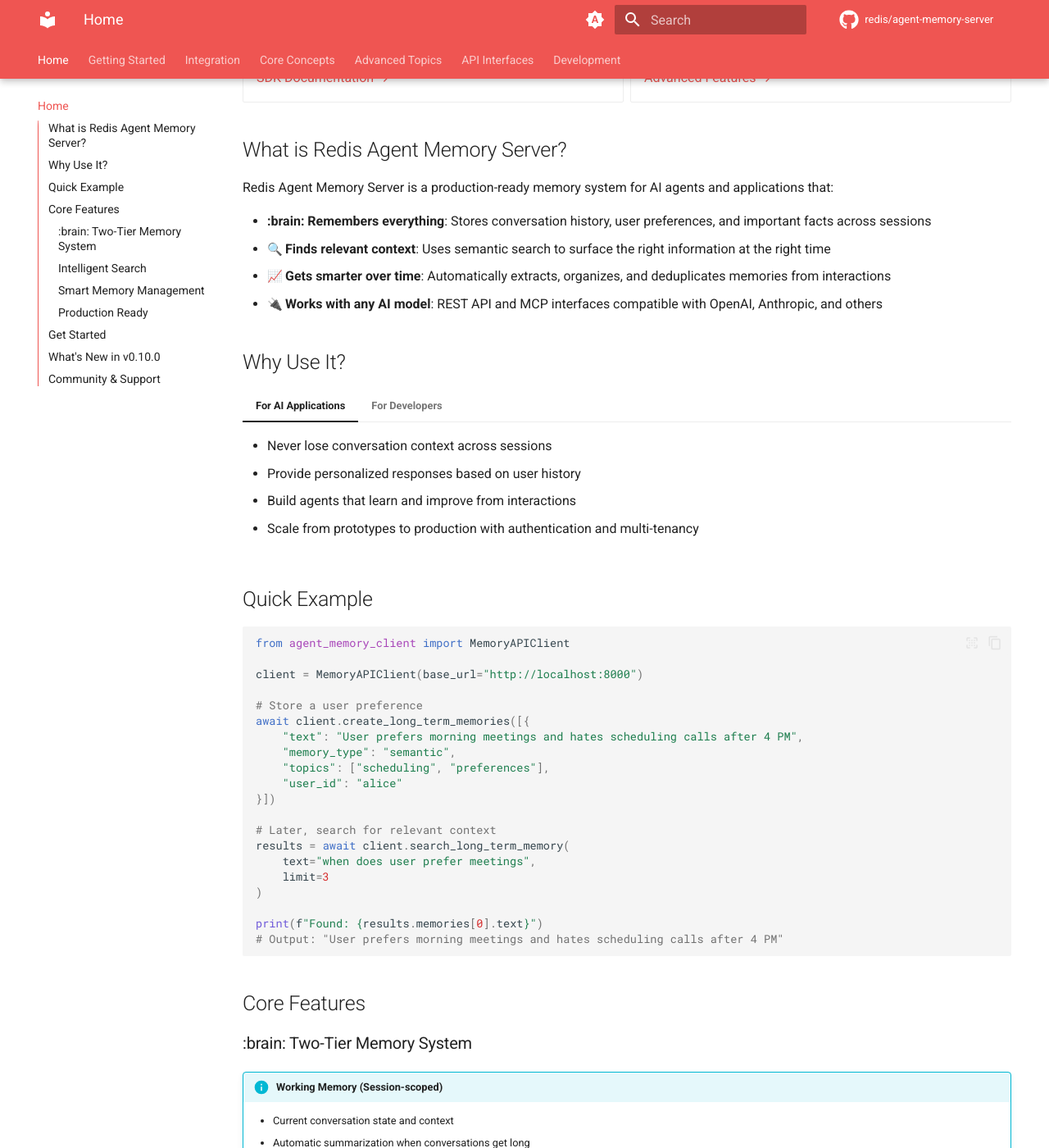
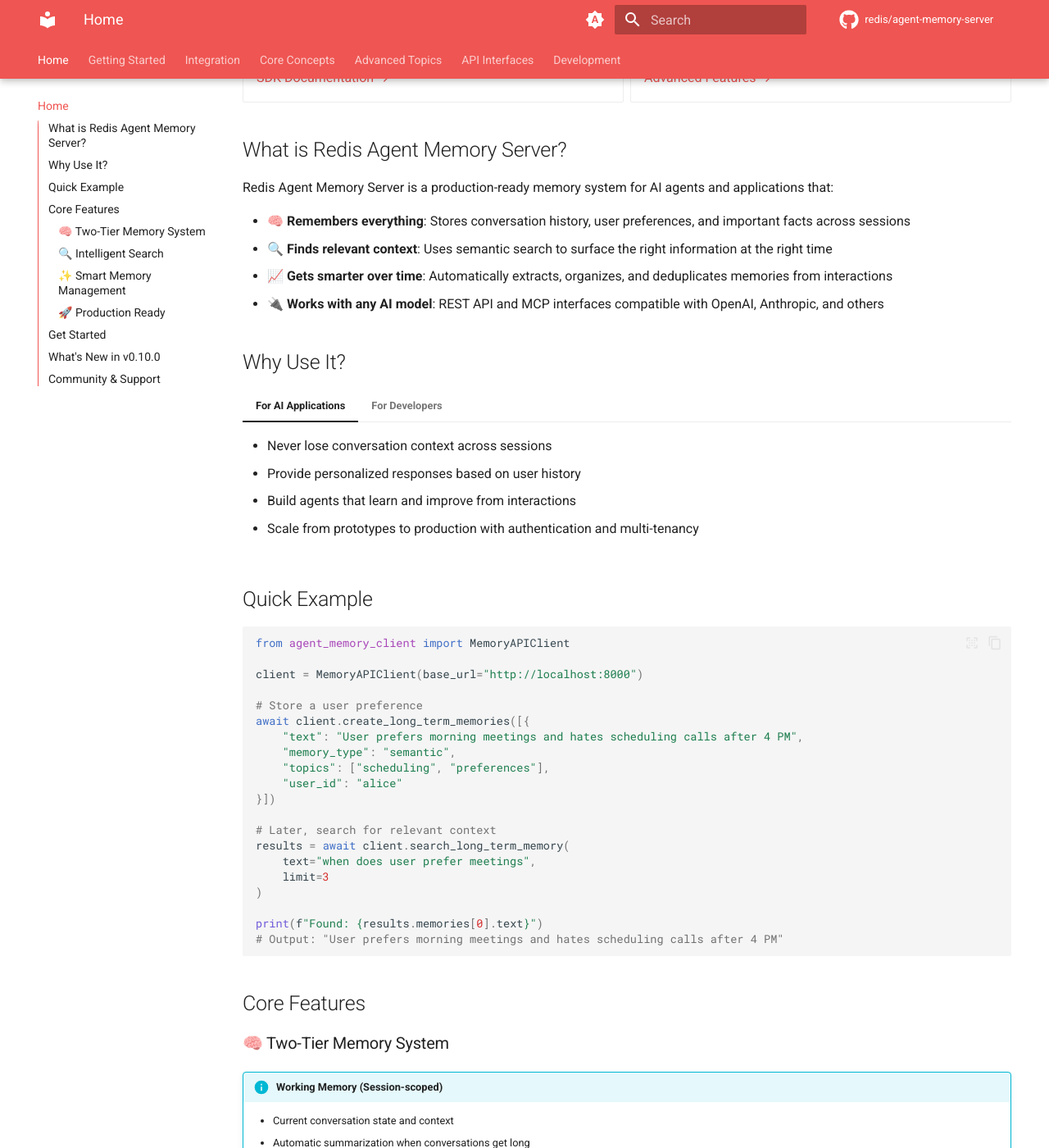
Before and after one commit to redis/agent-memory-server, an MkDocs documentation site: the page built from docs/index.md, in a window 1280 px wide and 1400 px high, scrolled down 551 px. Shown: the whole window at 82% size. Built offline with MkDocs 1.6.1 and Material for MkDocs 9.7.7, drawn with Linux system fonts in a browser that asks for light colours; emoji names are drawn with the system emoji font; comment, search, counter and statistics services are not loaded; the version menu is left out; some of the changed lines change nothing that is shown; some of the changed text lies outside the part shown.

Commit message:
Fix docs

```diff
--- a/docs/index.md
+++ b/docs/index.md
@@ -44,10 +44,10 @@
 
 Redis Agent Memory Server is a production-ready memory system for AI agents and applications that:
 
-- **:brain: Remembers everything**: Stores conversation history, user preferences, and important facts across sessions
-- **:mag: Finds relevant context**: Uses semantic search to surface the right information at the right time
-- **:chart_with_upwards_trend: Gets smarter over time**: Automatically extracts, organizes, and deduplicates memories from interactions
-- **:electric_plug: Works with any AI model**: REST API and MCP interfaces compatible with OpenAI, Anthropic, and others
+- **🧠 Remembers everything**: Stores conversation history, user preferences, and important facts across sessions
+- **🔍 Finds relevant context**: Uses semantic search to surface the right information at the right time
+- **📈 Gets smarter over time**: Automatically extracts, organizes, and deduplicates memories from interactions
+- **🔌 Works with any AI model**: REST API and MCP interfaces compatible with OpenAI, Anthropic, and others
 
 ## Why Use It?
 
@@ -92,7 +92,7 @@
 
 ## Core Features
 
-### :brain: Two-Tier Memory System
+### 🧠 Two-Tier Memory System
 
 !!! info "Working Memory (Session-scoped)"
     - Current conversation state and context
@@ -104,19 +104,19 @@
     - Semantic search with vector embeddings
     - Advanced filtering by time, topics, entities, users
 
-### :mag: Intelligent Search
+### 🔍 Intelligent Search
 - **Semantic similarity**: Find memories by meaning, not just keywords
 - **Advanced filters**: Search by user, session, time, topics, entities
 - **Query optimization**: AI-powered query refinement for better results
 - **Recency boost**: Time-aware ranking that surfaces relevant recent information
 
-### :sparkles: Smart Memory Management
+### ✨ Smart Memory Management
 - **Automatic extraction**: Pull important facts from conversations
 - **Contextual grounding**: Resolve pronouns and references ("he" → "John")
 - **Deduplication**: Prevent duplicate memories with content hashing
 - **Memory editing**: Update, correct, or enrich existing memories
 
-### :rocket: Production Ready
+### 🚀 Production Ready
 - **Multiple interfaces**: REST API, MCP server, Python client
 - **Authentication**: OAuth2/JWT, token-based, or disabled for development
 - **Scalable storage**: Redis (default), Pinecone, Chroma, PostgreSQL, and more
@@ -196,4 +196,4 @@
 
 ---
 
-**Ready to transform your AI agents?** Start with the [Quick Start Guide](quick-start.md) and build smarter agents in minutes! :brain::sparkles:
+**Ready to transform your AI agents?** Start with the [Quick Start Guide](quick-start.md) and build smarter agents in minutes! 🧠✨
```
